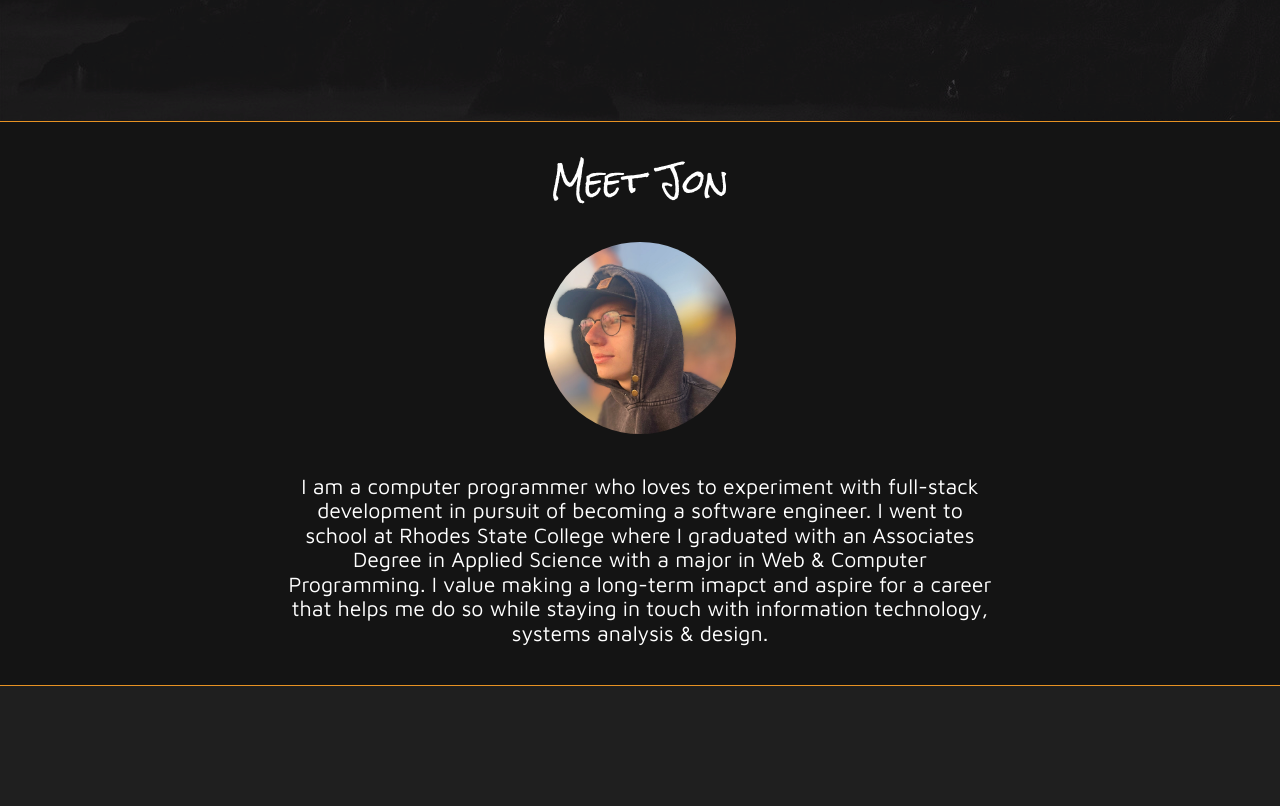
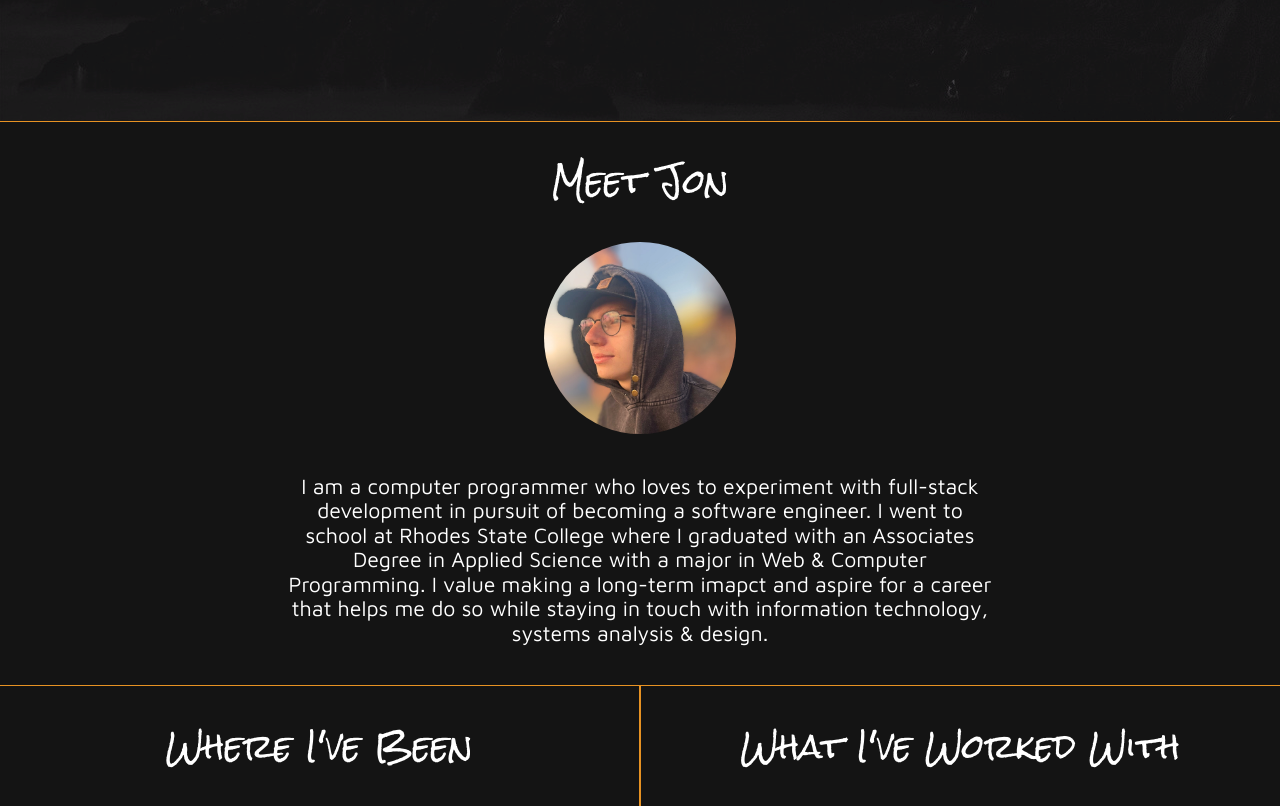
Before and after one commit to lejoobie/v1, a plain HTML site: page index.html in a window 1280 px wide. Shown: the part 880-1686 px from the top of the page. Before the commit the page ends 1566 px from the top, so only its background shows below. Drawn offline with Linux system fonts and the light colour scheme.

Commit message:
experience sections created & formatted

```diff
--- a/index.html
+++ b/index.html
@@ -41,8 +41,12 @@
             I value making a long-term imapct and aspire for a career that helps me do so while staying in touch with information technology, systems analysis & design.</p>
     </section>
     <section class="experience">
-
-    </section>
+        <div class="institutions">
+        <h1>Where I've Been</h1>
+        </div>
+        <div class="software">
+        <h1>What I've Worked With</h1>
+        </div>
     <section class="projects">
 
     </section>
--- a/sass/branding.sass
+++ b/sass/branding.sass
@@ -140,3 +140,30 @@ body
             font-size: 16pt
             text-align: center
             width: 55%
+    //Experience Class Styling
+    .experience
+        display: flex
+        flex-direction: row
+        width: 100%
+        background-color: $accent2
+        h1
+            font-weight: normal
+            padding-top: 20px
+            padding-bottom: 20px
+            font-family: $headingFont
+        .institutions
+            display: flex
+            flex: 50%
+            justify-content: center
+            border: 1px solid $accent
+            border-left: none
+            border-top: none
+            border-bottom: none
+        .software
+            display: flex
+            flex: 50%
+            justify-content: center
+            border: 1px solid $accent
+            border-top: none
+            border-bottom: none
+            border-right: none
```
Also changed, not shown: css/branding.css, 1 other file.
